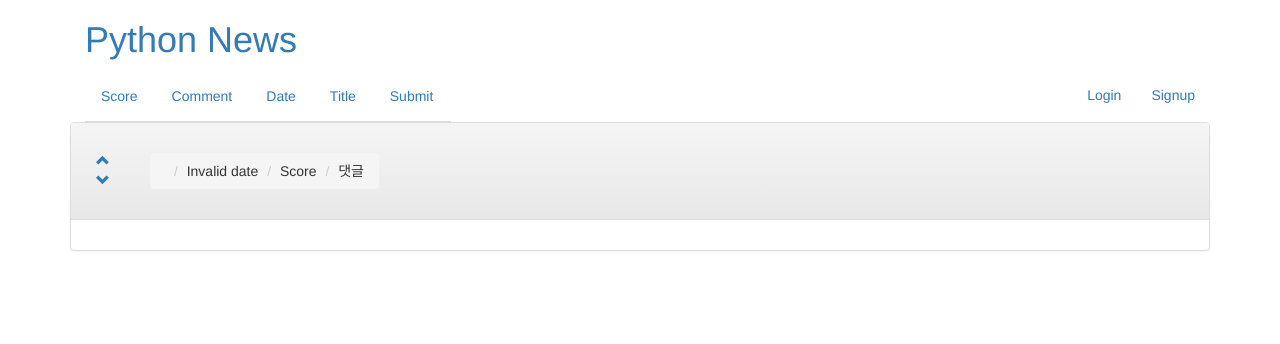
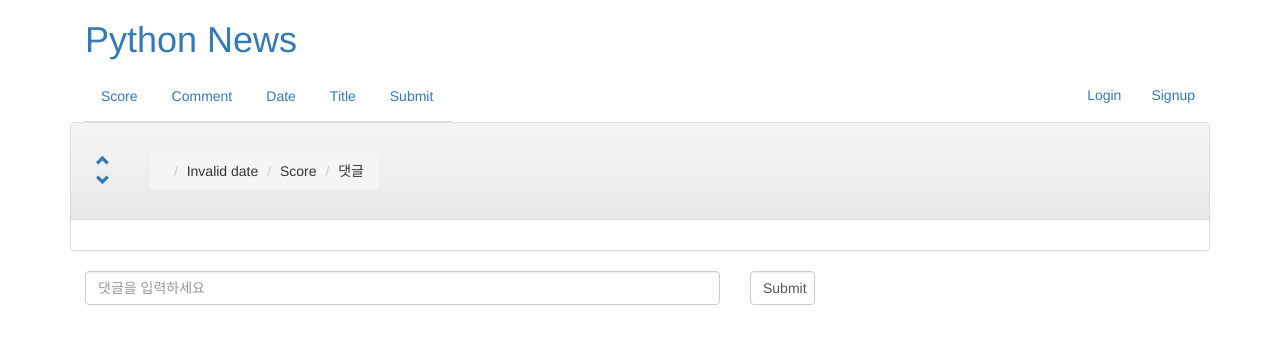
Before and after one commit to ShinJJang/newspaper, a Django app: template templates/thread.html in a window 1280 px wide. Shown: the top 344 px of the page. Run offline with Django 3.2, Linux system fonts and the light colour scheme; the template is opened without the code that fills it, so the values that code supplies are empty; some libraries are stand-ins or nearby versions.

Commit message:
Submit comment without reply

```diff
--- a/static/js/comment.js
+++ b/static/js/comment.js
@@ -46,3 +46,30 @@
         $(item).css('border-left',  "5px solid " +colors[depth_num % 5]);
     });
 }
+
+$("#comment-form").submit(function () {
+    var form = $(this).serializeArray();
+    var data = {};
+    form.forEach(function (item) {
+        data[item.name] = item.value;
+    });
+    data = JSON.stringify(data);
+    console.log(data);
+    var formURL = $(this).attr("action");
+    $.ajax({
+        url : formURL,
+        contentType: "application/json",
+        type: "POST",
+        dataType: "json",
+        data : data,
+        success:function(data, textStatus, jqXHR)
+        {
+            $("#comment-form input[name='content']").val("");
+        },
+        error: function(jqXHR, textStatus, errorThrown)
+        {
+            //if fails
+        }
+    });
+    return false;
+});
--- a/templates/thread.html
+++ b/templates/thread.html
@@ -38,5 +38,18 @@
     var thread_id = {{ thread.id }};
 </script>
 
+<div class="comment-form-wrapper">
+    <form id="comment-form" method="post" action="/api/v1/comment/">
+        <input type="hidden" name="thread" value="/api/v1/thread/{{ thread.id }}/">
+
+        <div class="form-group col-sm-6 col-md-7 col-lg-7">
+            <input type="text" placeholder="댓글을 입력하세요" class="form-control" name="content">
+        </div>
+
+        <div class="form-group col-sm-2 col-md-1 col-lg-1">
+            <input type="submit" class="form-control" value="Submit">
+        </div>
+    </form>
+</div>
 <script type="text/javascript" src="{{ STATIC_URL }}js/comment.js"></script>
 {% include 'footer.html' %}
```
Also changed, not shown: news/api.py (+6 -1 lines).
